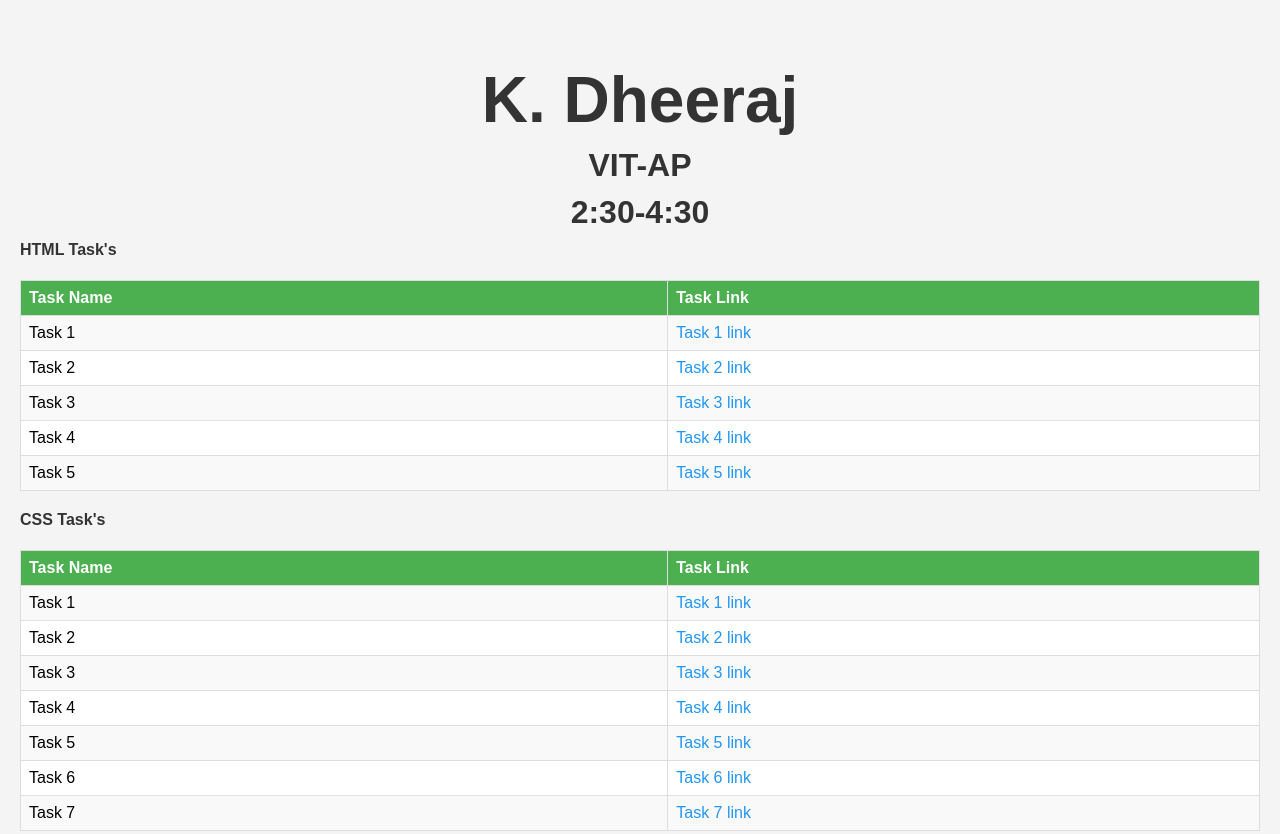
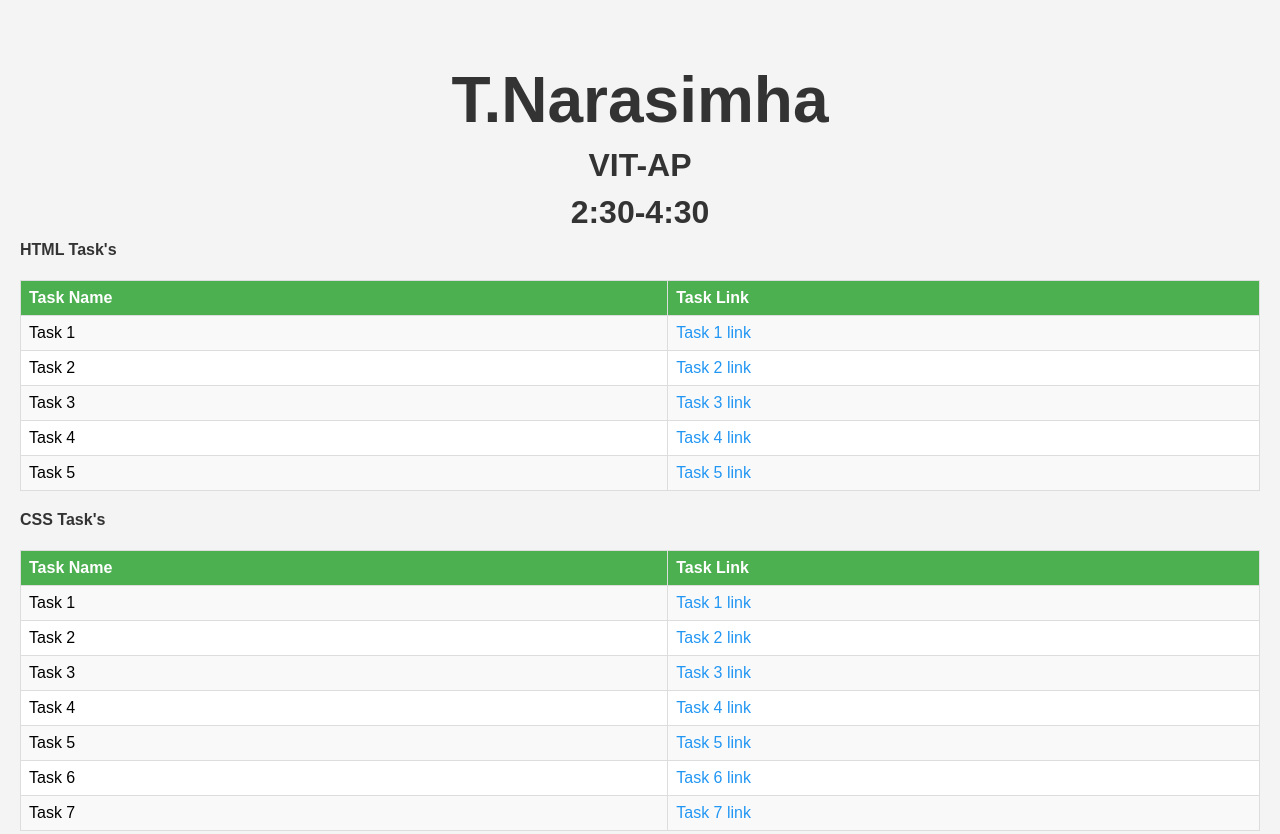
Before and after one commit to Narasimhatakkasila/merntask, a plain HTML site: page index.html in a window 1280 px wide. Shown: the top 834 px of the page. Drawn offline with Linux system fonts and the light colour scheme.

Commit message:
men task

```diff
--- a/index.html
+++ b/index.html
@@ -58,7 +58,7 @@
     </style>
 </head>
 <body>
-    <h1>K. Dheeraj</h1>
+    <h1>T.Narasimha</h1>
     <h3>VIT-AP</h3>
     <h3>2:30-4:30</h3>
     <h4>HTML Task's</h4>
```
